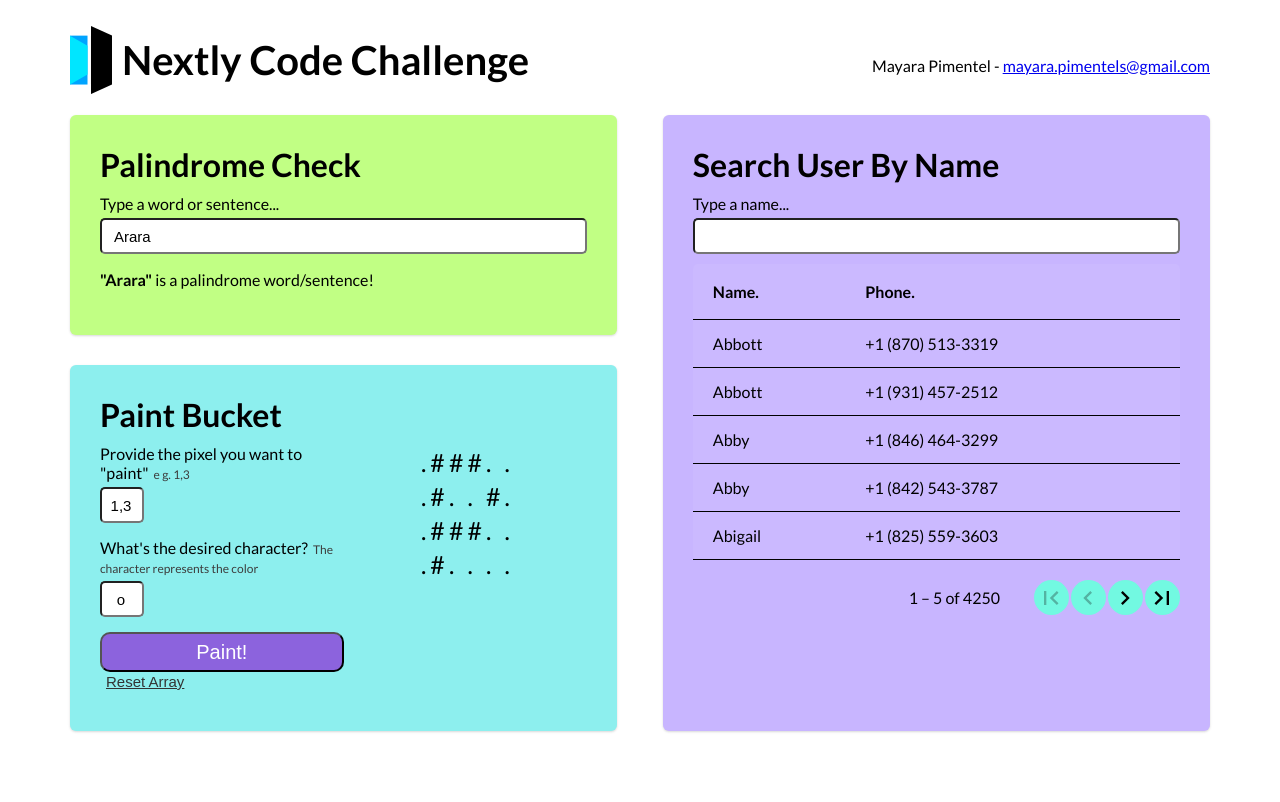
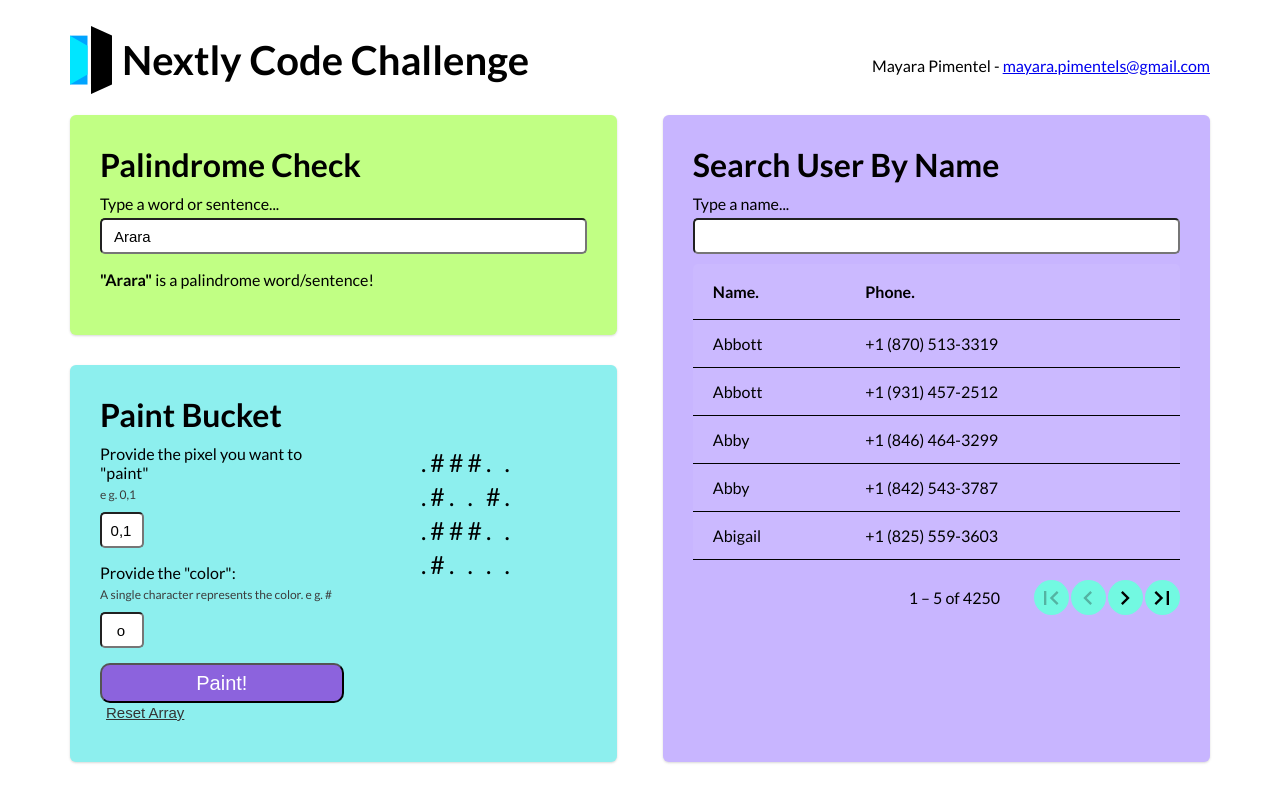
Before and after one commit to mayara-pimentel/nextly_code_challenge, an Angular app: page / in a window 1280 px wide. Shown: the top 802 px of the page. Built offline with nearby package versions, Linux system fonts and the light colour scheme.

Commit message:
change text

```diff
--- a/src/app/components/paint-bucket/paint-bucket.component.html
+++ b/src/app/components/paint-bucket/paint-bucket.component.html
@@ -5,11 +5,13 @@
   <div class="container-content">
     <div class="item form">
       <div class="column">
-        <label>Provide the pixel you want to "paint"<span>e g. 1,3</span></label>
-        <input type="text" value="1,3" maxlength="3" #pixel>
+        <label>Provide the pixel you want to "paint"</label>
+        <span>e g. 0,1</span>
+        <input type="text" value="0,1" maxlength="3" #pixel>
       </div>
       <div class="column">
-        <label>What's the desired character?<span>The character represents the color</span></label>
+        <label>Provide the "color":</label>
+        <span>A single character represents the color. e g. #</span>
         <input type="text" value="o" maxlength="1" #character>
       </div>
       <button class="btn-paint" (click)="paint(pixel.value, character.value)">Paint!</button>
--- a/src/app/components/paint-bucket/paint-bucket.component.scss
+++ b/src/app/components/paint-bucket/paint-bucket.component.scss
@@ -60,7 +60,7 @@
   span {
     font-size: 12px;
     color: #3c3c3c;
-    margin-left: 5px;
+    margin-bottom: 10px;
   }
 
   input {
```
